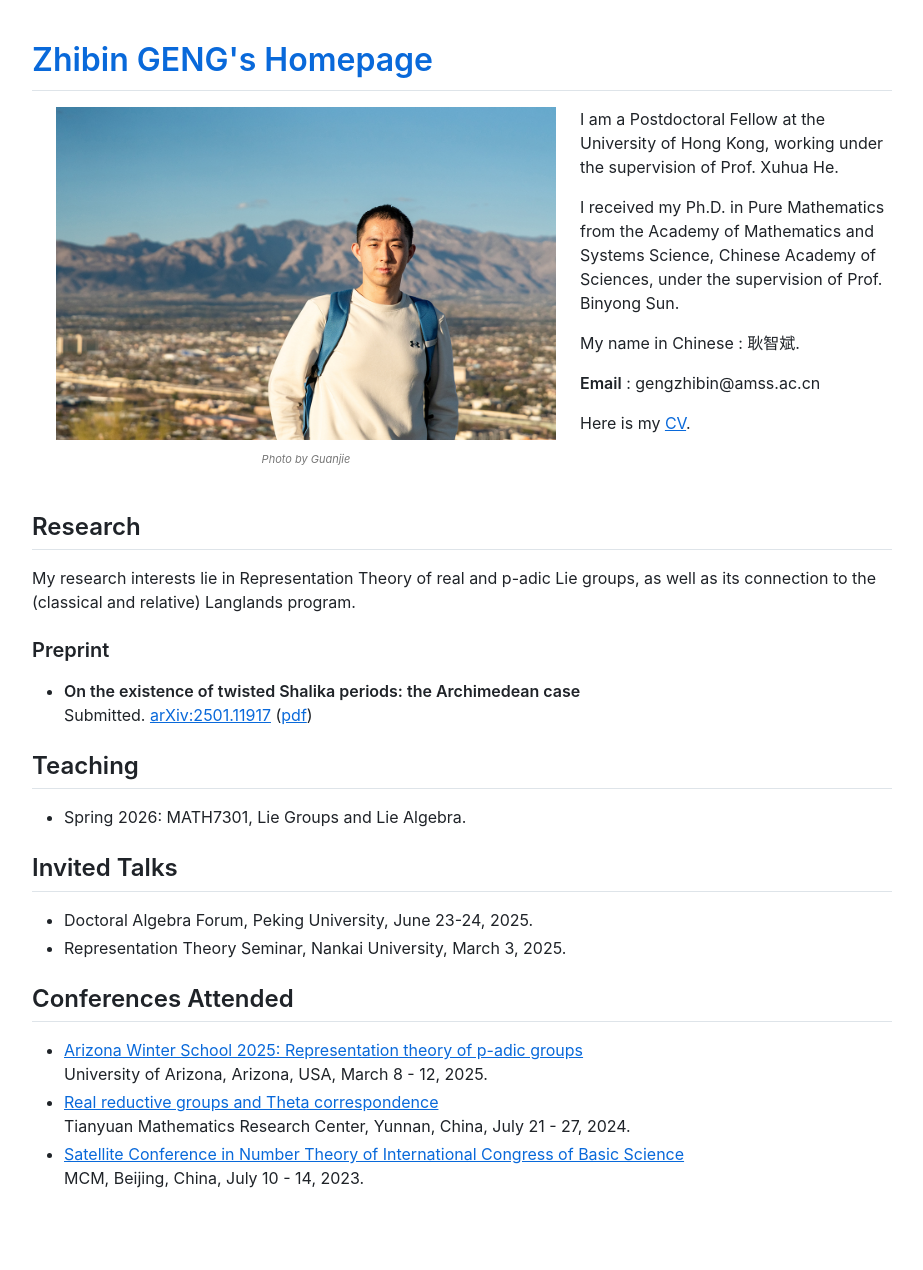
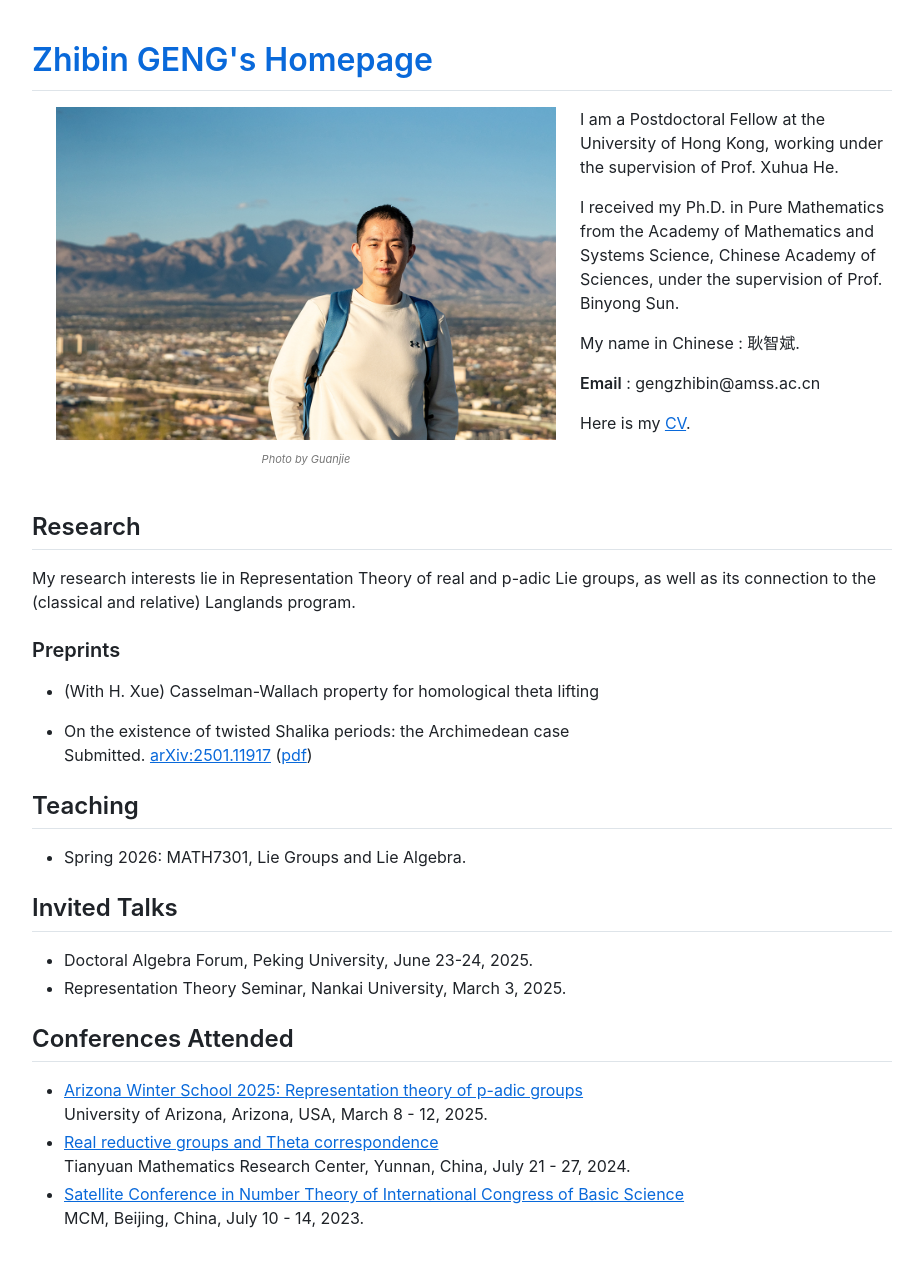
Before and after one commit to Lyle24/zhibingeng, a Jekyll site: the page built from index.md, in a window 1280 px wide. Shown: the whole page, without its empty margins (178-1101 px from the left). Built offline with Jekyll 4.4.1, drawn with Linux system fonts in a browser that asks for light colours; before the commit the page ends 1230 px from its top, so only the background shows below that.

Commit message:
Update index.md

```diff
--- a/index.md
+++ b/index.md
@@ -27,8 +27,10 @@ Here is my [<u>CV</u>](./CV251010.pdf).
 ## Research
 My research interests lie in Representation Theory of real and p-adic Lie groups, as well as its connection to the (classical and relative) Langlands program.
 
-### Preprint
-- **On the existence of twisted Shalika periods: the Archimedean case**
+### Preprints
+- (With H. Xue) Casselman-Wallach property for homological theta lifting
+
+- On the existence of twisted Shalika periods: the Archimedean case
   Submitted. [<u>arXiv:2501.11917</u>](https://arxiv.org/abs/2501.11917) ([<u>pdf</u>](./Shalika_periods250224.pdf))
 
 
```
